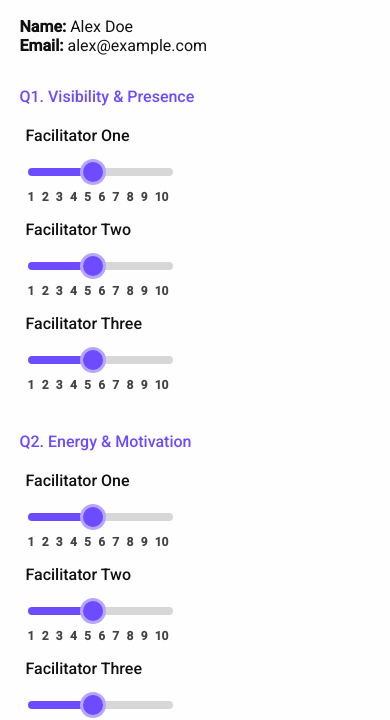
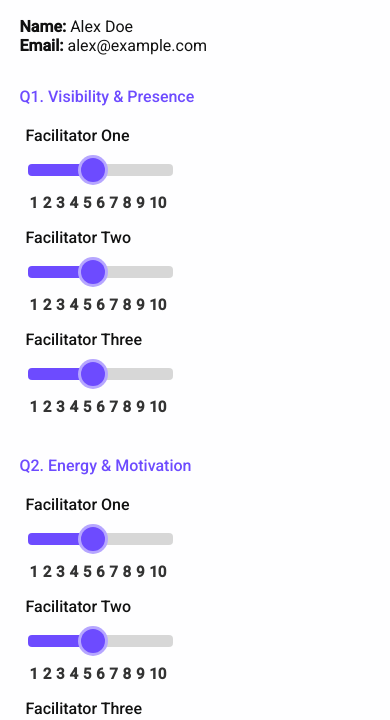
Before and after one commit to Gauravdembla/angel-thon-feedback, a website: page public/rate.html in a window 390 px wide. Shown: the part 115-835 px from the top of the page. Drawn offline with Linux system fonts and the light colour scheme.

Commit message:
Revamp rate.html: AngelThon 7.0 header, animations, mobile tweaks

```diff
--- a/public/rate.html
+++ b/public/rate.html
@@ -54,7 +54,7 @@
     td{padding:8px 6px;vertical-align:top}
     td.name{width:30%;white-space:nowrap;font-weight:500}
     .wrap{position:relative;animation:fadeSlideUp .6s ease-out both}
-    .scale{display:flex;justify-content:space-between;font-size:.75rem;font-weight:600;color:#444;margin-top:10px;padding:0 2px;user-select:none}
+    .scale{display:flex;justify-content:space-between;font-size:.85rem;font-weight:700;color:#333;margin-top:12px;padding:0 4px;user-select:none}
 
     @media(max-width:680px){
       table,tr,td{display:block;width:100%}
@@ -69,6 +69,13 @@
     button{display:block;margin:56px auto 12px;background:var(--primary);color:#fff;border:none;padding:16px 44px;font-size:1rem;border-radius:var(--radius);cursor:pointer;transition:background .2s ease}
     button:hover{background:#5d3ef8;animation:buttonPulse .6s ease-out}
     .warn{text-align:center;font-size:.85rem;color:#b40000}
+    /* Mobile tweaks */
+    @media(max-width:680px){
+      input[type=range].rating{height:12px}
+      input[type=range].rating::-webkit-slider-thumb{width:24px;height:24px}
+      input.rating::-moz-range-thumb{width:24px;height:24px}
+      .scale{font-size:.95rem;margin-top:14px}
+    }
   </style>
 </head>
 <body>
```
